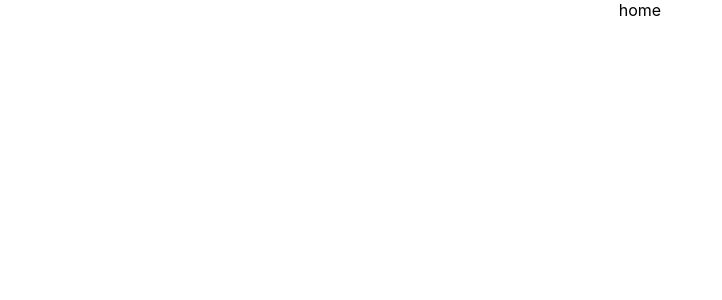
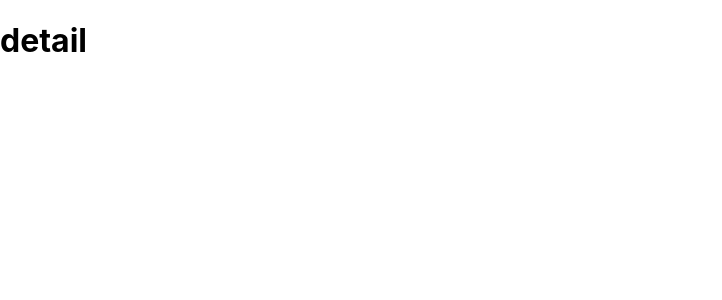
Before and after one commit to ysw753/spart_6week, a React (Create React App) app in the folder scheduler/: page /1/detail in a window 1280 px wide. Shown: the top 300 px of the page, without its empty margins (0-722 px from the left). Built offline with nearby package versions, Linux system fonts and the light colour scheme.

Commit message:
기본세팅완료

```diff
--- a/scheduler/package.json
+++ b/scheduler/package.json
@@ -6,9 +6,12 @@
     "@testing-library/jest-dom": "^5.16.5",
     "@testing-library/react": "^13.3.0",
     "@testing-library/user-event": "^13.5.0",
+    "axios": "^0.27.2",
     "react": "^18.2.0",
     "react-dom": "^18.2.0",
+    "react-router-dom": "^6.3.0",
     "react-scripts": "5.0.1",
+    "styled-components": "^5.3.5",
     "web-vitals": "^2.1.4"
   },
   "scripts": {
--- a/scheduler/src/App.js
+++ b/scheduler/src/App.js
@@ -1,7 +1,21 @@
 import "./App.css";
+import { BrowserRouter, Routes, Route } from "react-router-dom";
+import Login from "./components/login/Login";
+import Main from "./components/main/Main";
+import Detail from "./components/detail/Detail";
+import Join from "./components/login/Join";
 
 function App() {
-  return <div className="App">home</div>;
+  return (
+    <BrowserRouter>
+      <Routes>
+        <Route path="/" element={<Login />} />
+        <Route path="/join" element={<Join />} />
+        <Route path="/:id/main" element={<Main />} />
+        <Route path="/:id/detail" element={<Detail />} />
+      </Routes>
+    </BrowserRouter>
+  );
 }
 
 export default App;
--- a/scheduler/src/components/detail/Detail.js
+++ b/scheduler/src/components/detail/Detail.js
@@ -0,0 +1,4 @@
+const Detail = () => {
+  return <h1>detail</h1>;
+};
+export default Detail;
--- /dev/null
+++ b/scheduler/src/components/login/Join.js
@@ -0,0 +1,4 @@
+const Join = () => {
+  return <p>join</p>;
+};
+export default Join;
--- a/scheduler/src/components/login/Login.js
+++ b/scheduler/src/components/login/Login.js
@@ -0,0 +1,4 @@
+const Login = () => {
+  return <p>login</p>;
+};
+export default Login;
--- a/scheduler/src/components/main/Main.js
+++ b/scheduler/src/components/main/Main.js
@@ -0,0 +1,4 @@
+const Main = () => {
+  return <p>main</p>;
+};
+export default Main;
--- a/scheduler/src/index.js
+++ b/scheduler/src/index.js
@@ -4,8 +4,4 @@ import "./index.css";
 import App from "./App";
 
 const root = ReactDOM.createRoot(document.getElementById("root"));
-root.render(
-  <React.StrictMode>
-    <App />
-  </React.StrictMode>
-);
+root.render(<App />);
```
Also changed, not shown: package.json (added, +7 -0 lines), 2 other files (tests, documents, lock files or other folders).
